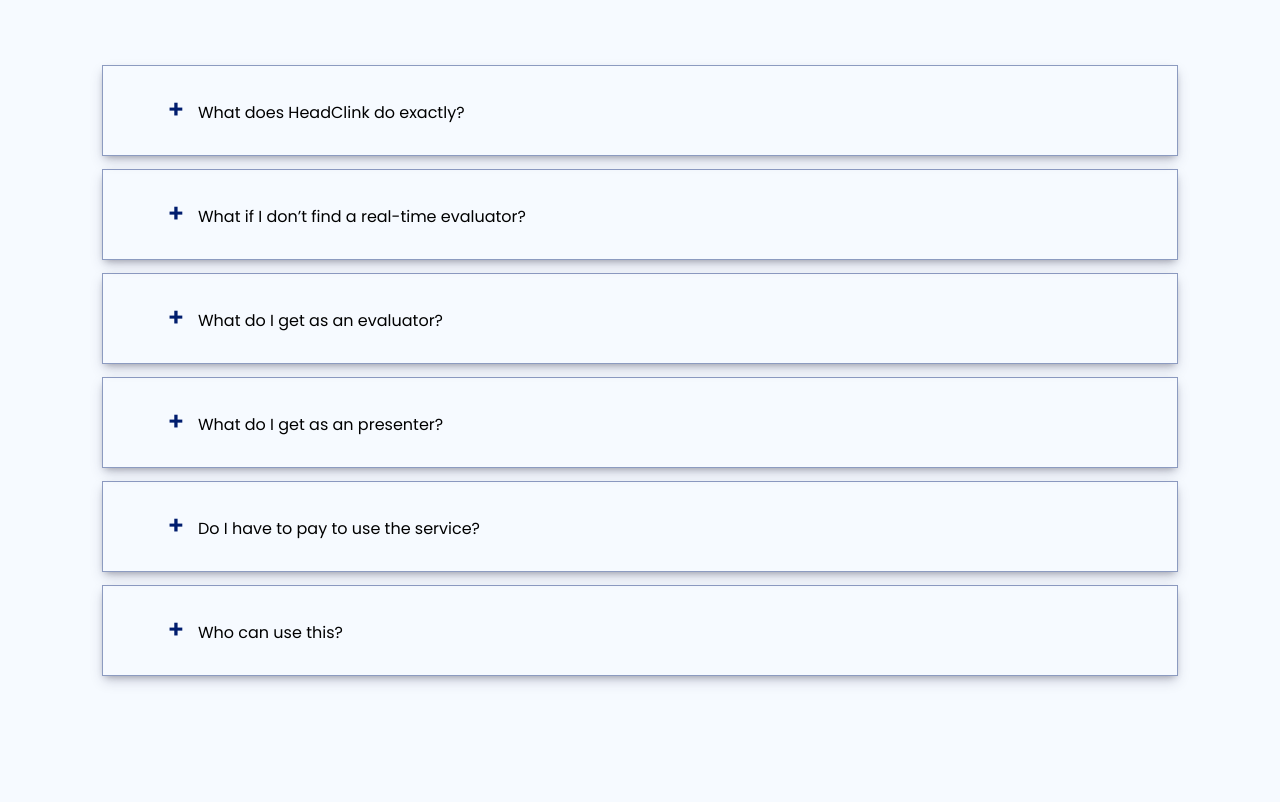
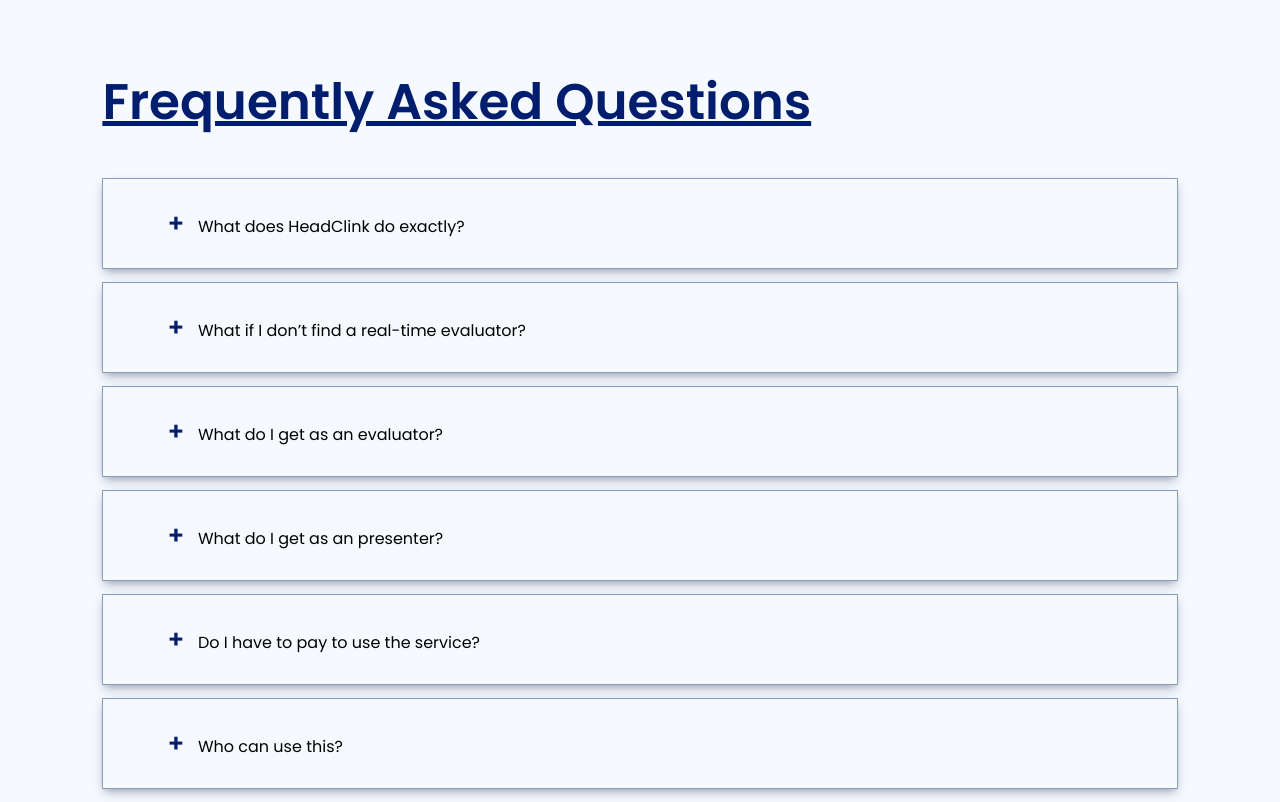
Before and after one commit to HeadClink/FAQ, a plain HTML site: page index.html in a window 1280 px wide. Shown: the part 73-875 px from the top of the page. Before the commit the page ends 800 px from the top, so only its background shows below. Drawn offline with Linux system fonts and the light colour scheme.

Commit message:
added title

```diff
--- a/index.html
+++ b/index.html
@@ -25,6 +25,9 @@
       </nav>
     </div>
   </header>
+  <div class="faq-title">
+    <h1>Frequently Asked Questions</h1>
+</div>
     <details>
         <summary>
             What does HeadClink do exactly?
```
